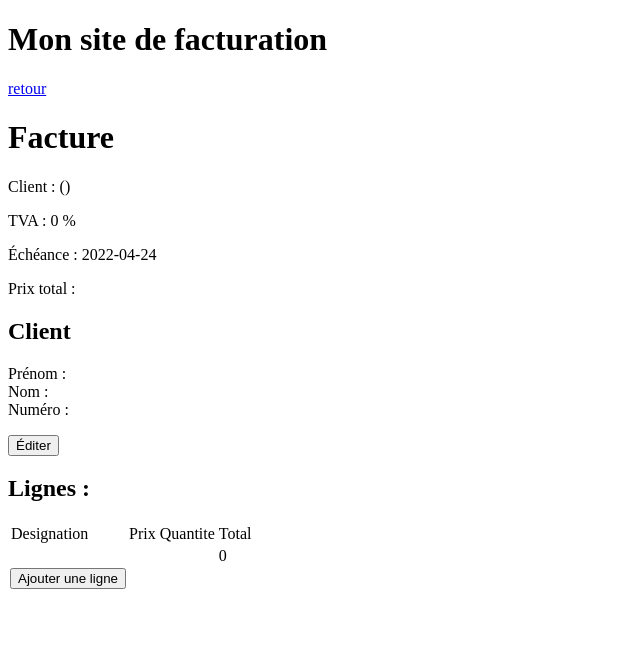
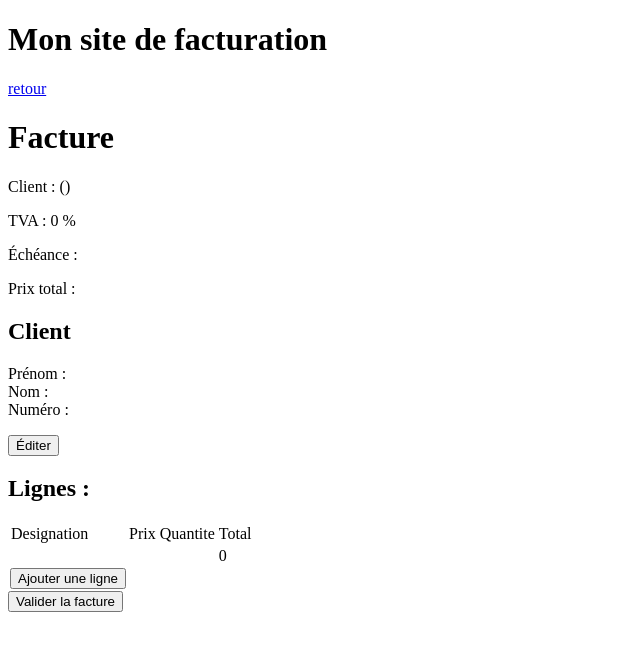
Before and after one commit to jeremiekunkela/projetFileRouge-Kunkela-Terneus, a Vue app: page /invoice in a window 1280 px wide. Shown: the top 650 px of the page, without its empty margins (0-640 px from the left). Built offline with nearby package versions, Linux system fonts and the light colour scheme.

Commit message:
ajout du "valider la facture"

```diff
--- a/src/components/InvoiceForm.vue
+++ b/src/components/InvoiceForm.vue
@@ -42,6 +42,8 @@
   </tbody>
     <button v-on:click="addLine">Ajouter une ligne</button>
   </table>
+      <button v-on:click="validateInvoice">Valider la facture</button>
+
 </template>
 
 <script lang ="ts">
@@ -93,6 +95,11 @@ export default {
         quantity: null,
       });
     },
+    validateInvoice(){
+      this.store.invoice.dueDate = new Date().toISOString().split('T')[0];
+      this.$router.push("/");
+
+    }
   },
 };
 </script>
--- a/src/stores/invoice.ts
+++ b/src/stores/invoice.ts
@@ -9,7 +9,7 @@ export const useInvoiceStore  = defineStore({
         surname: "",
         telephone: "",
       },
-      dueDate: new Date().toISOString().split('T')[0],
+      dueDate: "",
       tva: 0,
       rows: [
         {
```
